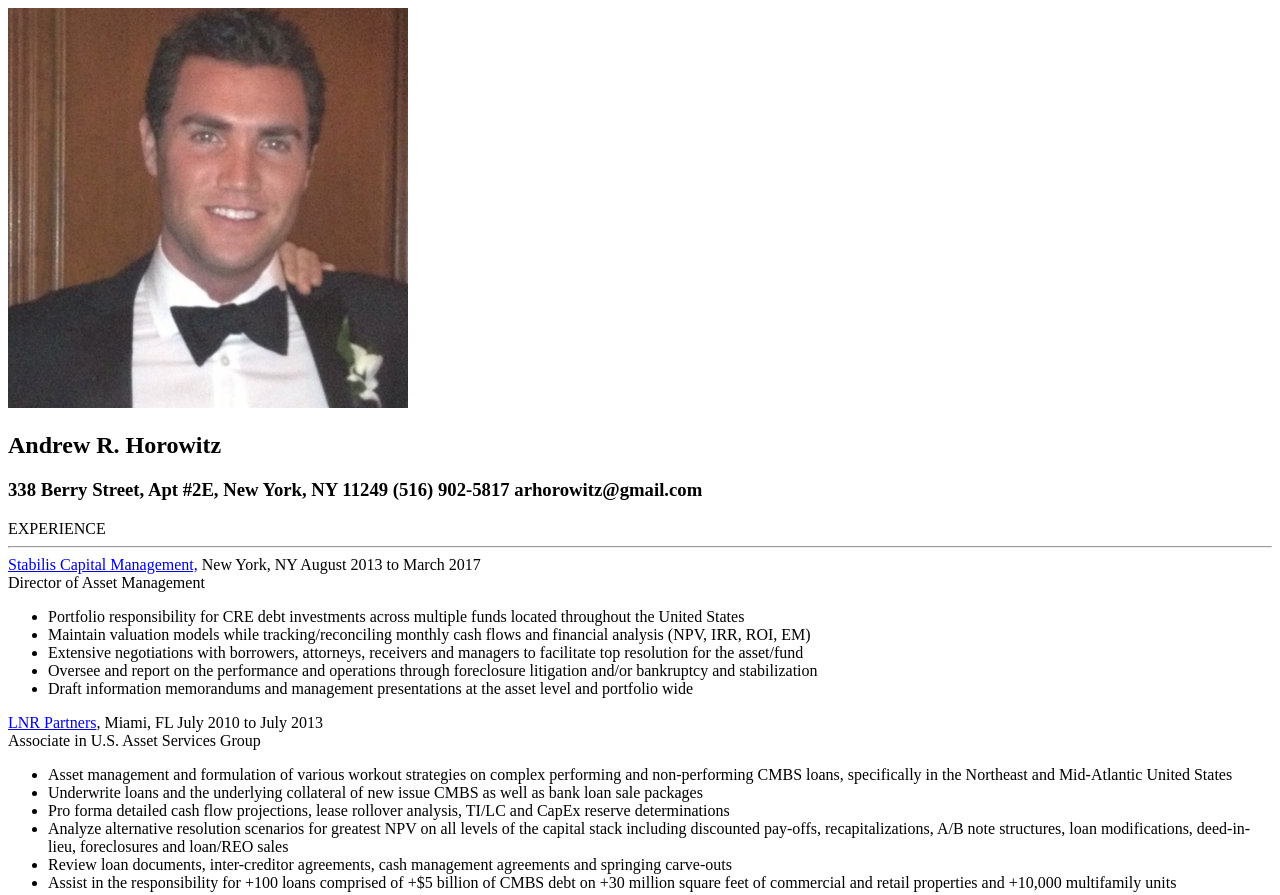
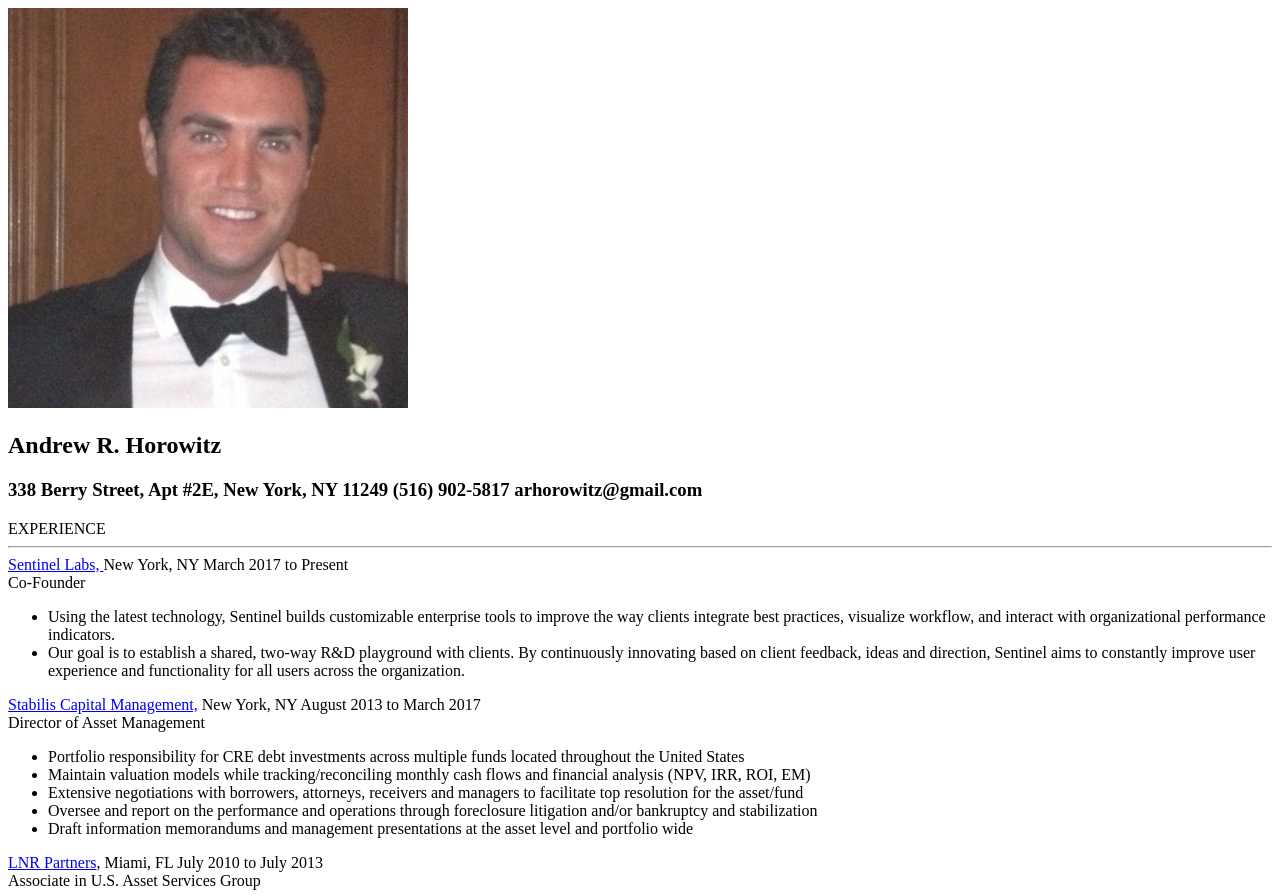
Before and after one commit to arhorowitz/Resume, a plain HTML site: page index.html in a window 1280 px wide. Shown: the top 895 px of the page. Drawn offline with Linux system fonts and the light colour scheme; files whose address does not match are found by name.

Commit message:
update to include sentinel labs

```diff
--- a/index.html
+++ b/index.html
@@ -17,6 +17,16 @@
 	<Section>
 		<div>EXPERIENCE</div>
 		<hr>
+		<div>
+			<a href="http://www.sentinellabs.io/" target="blank">Sentinel Labs, </a> <span>New York, NY</span> <span>March 2017 to Present</span> </br>
+			<span>Co-Founder</span>
+		</div>
+		<div>
+			<ul>
+				<li>Using the latest technology, Sentinel builds customizable enterprise tools to improve the way clients integrate best practices, visualize workflow, and interact with organizational performance indicators.</li>
+				<li>Our goal is to establish a shared, two-way R&D playground with clients. By continuously innovating based on client feedback, ideas and direction, Sentinel aims to constantly improve user experience and functionality for all users across the organization.</li>
+			</ul>
+		</div>
 		<div>
 			<a href="http://www.stabiliscap.com" target="blank">Stabilis Capital Management,</a> <span>New York, NY</span> <span>August 2013 to March 2017</span> </br>
 			<span>Director of Asset Management</span>
@@ -70,7 +80,7 @@
 		<div>
 			<a href="https://www.nyu.edu/" target="blank">New York University</a>, New York, NY February 2009 to Present </span></br>
 			<span>School of Continuing and Professional Studies</span> </br>
-			Enrolled in NYU’s Certificate in Accounting Program; passing with maximum grade
+			Enrolled in NYU&#39s Certificate in Accounting Program; passing with maximum grade
 		</div>
 		<div>
 			<a href="https://www.umich.edu/" target="blank">University of Michigan</a>, Ann Arbor, MI September 2001 to May 2005</span></br>
```
